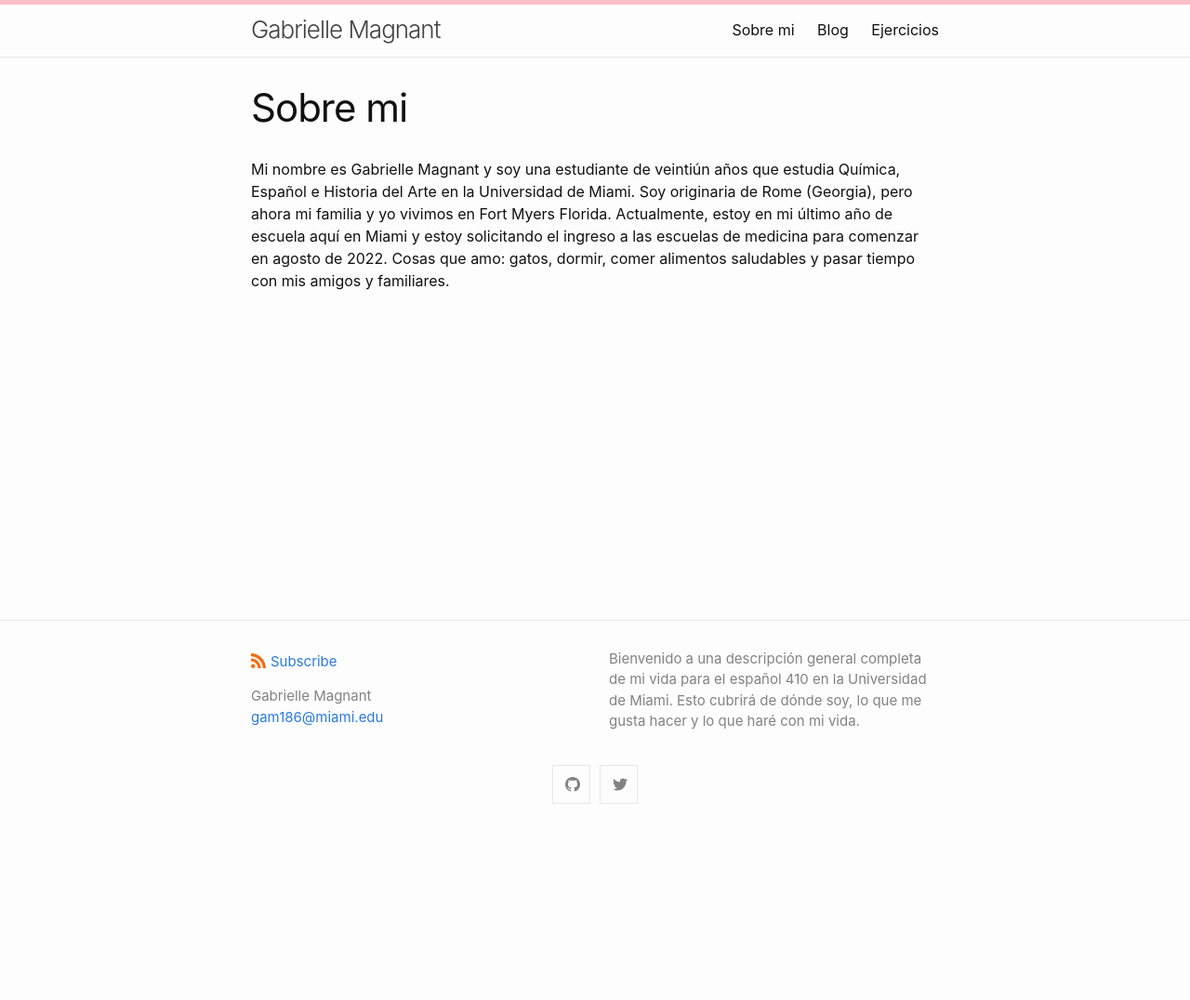
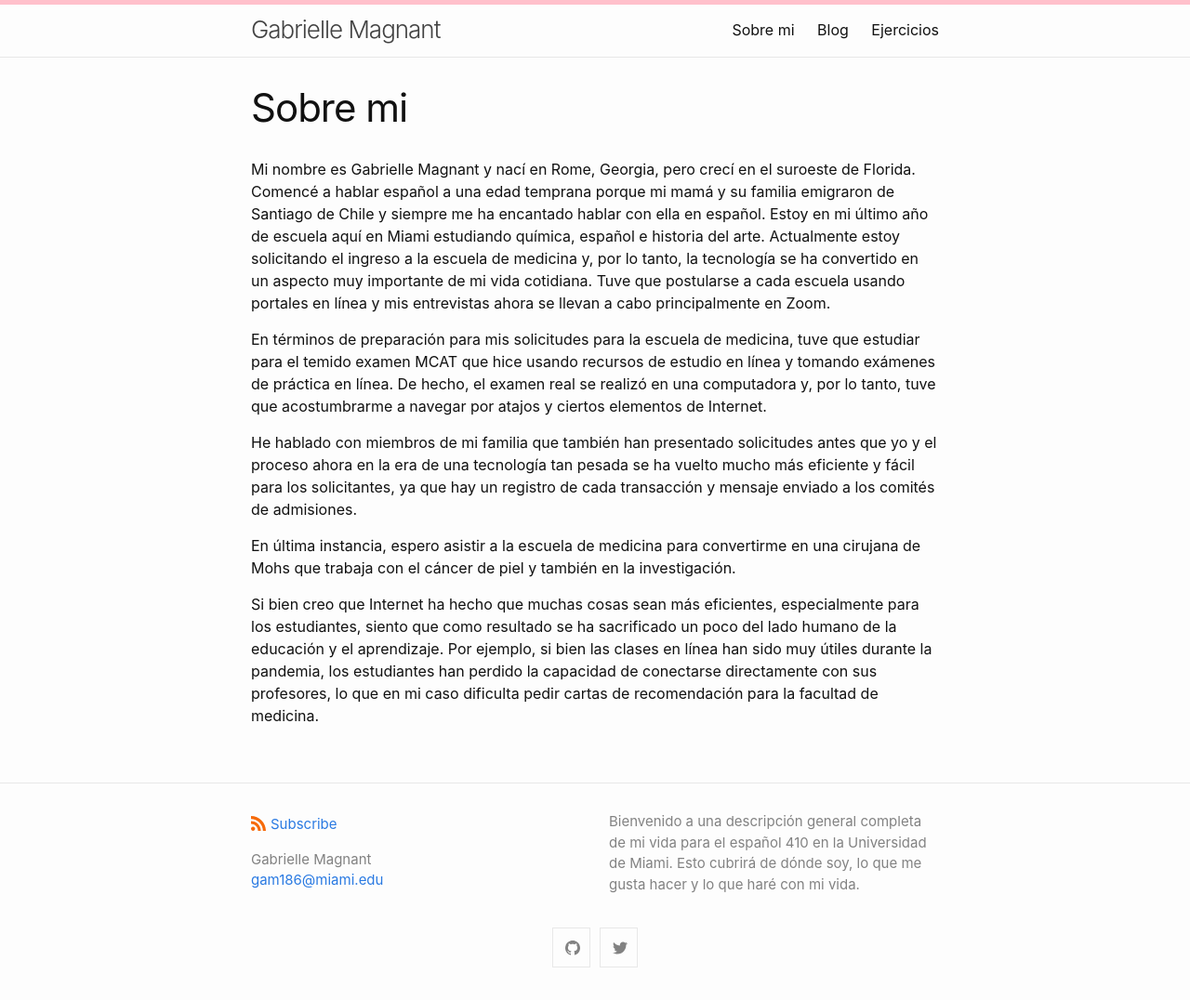
Before and after one commit to gmagnant00/gmagnant00.github.io, a Jekyll site: the page built from sobre_mi.md, in a window 1280 px wide. Shown: the whole page at 93% size. Built offline with Jekyll 4.4.1, drawn with Linux system fonts in a browser that asks for light colours; before the commit the page ends 900 px from its top, so only the background shows below that.

Commit message:
Update sobre_mi.md

```diff
--- a/sobre_mi.md
+++ b/sobre_mi.md
@@ -5,4 +5,12 @@
 permalink: /sobre_mi/
 ---
 
-Mi nombre es Gabrielle Magnant y soy una estudiante de veintiún años que estudia Química, Español e Historia del Arte en la Universidad de Miami. Soy originaria de Rome (Georgia), pero ahora mi familia y yo vivimos en Fort Myers Florida. Actualmente, estoy en mi último año de escuela aquí en Miami y estoy solicitando el ingreso a las escuelas de medicina para comenzar en agosto de 2022. Cosas que amo: gatos, dormir, comer alimentos saludables y pasar tiempo con mis amigos y familiares.
+Mi nombre es Gabrielle Magnant y nací en Rome, Georgia, pero crecí en el suroeste de Florida. Comencé a hablar español a una edad temprana porque mi mamá y su familia emigraron de Santiago de Chile y siempre me ha encantado hablar con ella en español. Estoy en mi último año de escuela aquí en Miami estudiando química, español e historia del arte. Actualmente estoy solicitando el ingreso a la escuela de medicina y, por lo tanto, la tecnología se ha convertido en un aspecto muy importante de mi vida cotidiana. Tuve que postularse a cada escuela usando portales en línea y mis entrevistas ahora se llevan a cabo principalmente en Zoom.
+
+En términos de preparación para mis solicitudes para la escuela de medicina, tuve que estudiar para el temido examen MCAT que hice usando recursos de estudio en línea y tomando exámenes de práctica en línea. De hecho, el examen real se realizó en una computadora y, por lo tanto, tuve que acostumbrarme a navegar por atajos y ciertos elementos de Internet.
+
+He hablado con miembros de mi familia que también han presentado solicitudes antes que yo y el proceso ahora en la era de una tecnología tan pesada se ha vuelto mucho más eficiente y fácil para los solicitantes, ya que hay un registro de cada transacción y mensaje enviado a los comités de admisiones.
+
+En última instancia, espero asistir a la escuela de medicina para convertirme en una cirujana de Mohs que trabaja con el cáncer de piel y también en la investigación.
+
+Si bien creo que Internet ha hecho que muchas cosas sean más eficientes, especialmente para los estudiantes, siento que como resultado se ha sacrificado un poco del lado humano de la educación y el aprendizaje. Por ejemplo, si bien las clases en línea han sido muy útiles durante la pandemia, los estudiantes han perdido la capacidad de conectarse directamente con sus profesores, lo que en mi caso dificulta pedir cartas de recomendación para la facultad de medicina.
```
